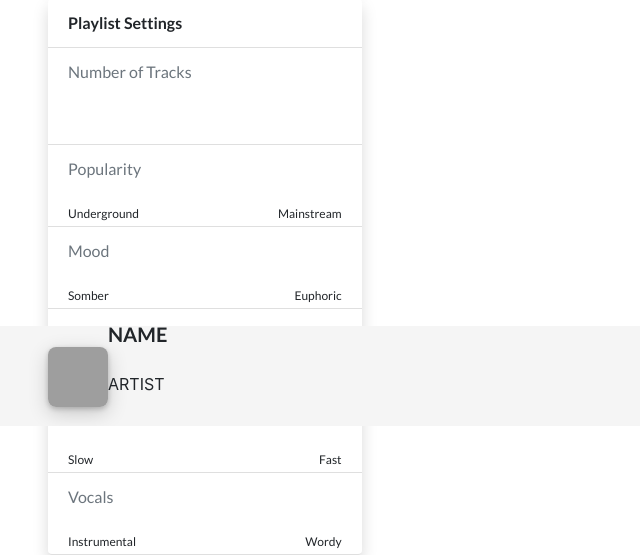
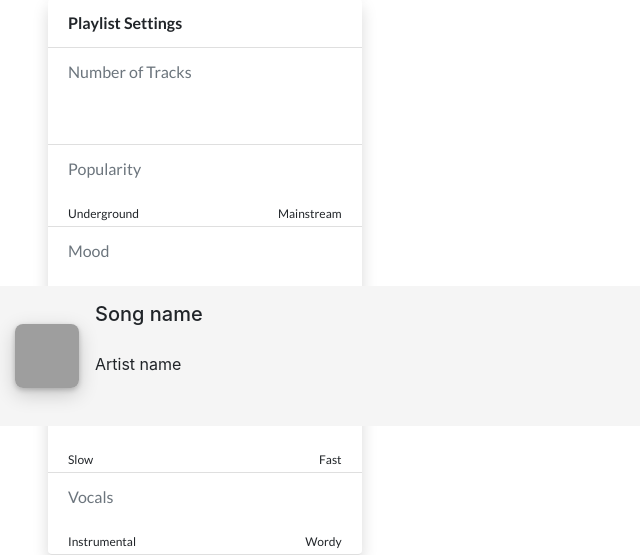
Before and after one commit to ashankv/spotrex, a Flask app: template templates/home.html in a window 1280 px wide. Shown: the part 374-929 px from the top of the page, without its empty margins (0-640 px from the left). Run offline with Flask 2, Linux system fonts and the light colour scheme; the template is opened without the code that fills it, so the values that code supplies are empty; some libraries are stand-ins or nearby versions; grey boxes are pictures that could not be loaded.

Commit message:
Fix footer row centering

```diff
--- a/static/css/footer.css
+++ b/static/css/footer.css
@@ -2,7 +2,7 @@
     position: fixed;
     bottom: 0;
     width: 100%;
-    height: 100px; /* Set the fixed height of the footer here */
+    /* height: 100px; /* Set the fixed height of the footer here */
     line-height: 60px; /* Vertically center the text there */
     background-color: #f5f5f5;
     overflow:auto;
--- a/templates/base.html
+++ b/templates/base.html
@@ -40,22 +40,28 @@
         <script src="https://ajax.googleapis.com/ajax/libs/jquery/3.5.1/jquery.min.js"></script>
 
 
-        <footer class="footer">
-            <!-- <span class="text-muted ml-5 bold-font">© 2020 Ashank Verma</span> -->
-            <!-- <div class="row h-100"> -->
-                <!-- <div class="col-lg-12"> -->
-            <div class="column-wrapper-player" style="align-items: center;">
-                <div class="col-left-player">
-                    <img src="asdf" class="track ml-5" width="60" height="60"> </img>
-                </div>
+        <footer class="footer pt-3 pb-3">
+            <div class="container-fluid h-100">
+                <div class="row h-100">
+                    <div class="col-3">
+                        <div class="media">
+                            <img src="asdf" class="align-self-center track mr-3" width="64" height="64"> </img>
+                            <div class="media-body">
+                                <h5 class="mt-0">Song name</h5>
+                                <p>Artist name</p>
+                            </div>
+                        </div>
+                    </div>
 
-                <div class="col-right-player">
-                    <h5 class="bold-font"> NAME </h5>
-                    <p> ARTIST </p>
+                    <div class="col-6">
+
+                    </div>
+
+                    <div class="col-3">
+
+                    </div>
                 </div>
             </div>
-                <!-- </div> -->
-            <!-- </div> -->
         </footer>
 
 
```
